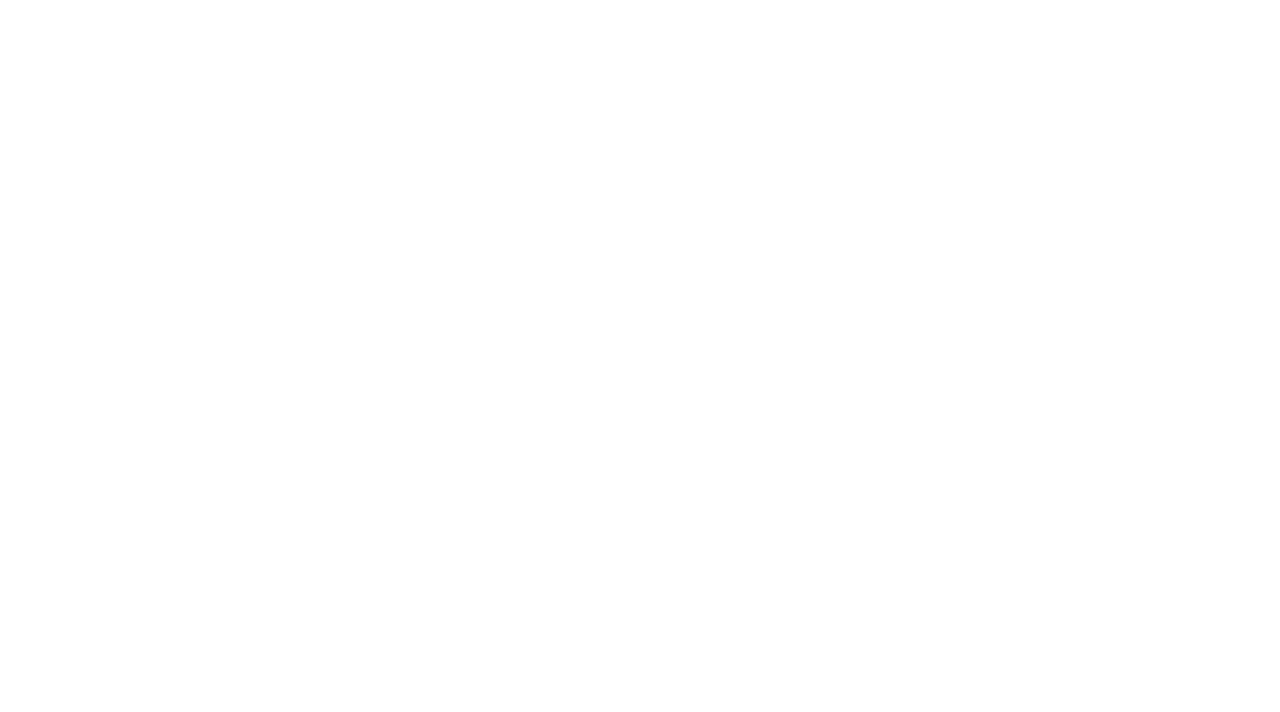
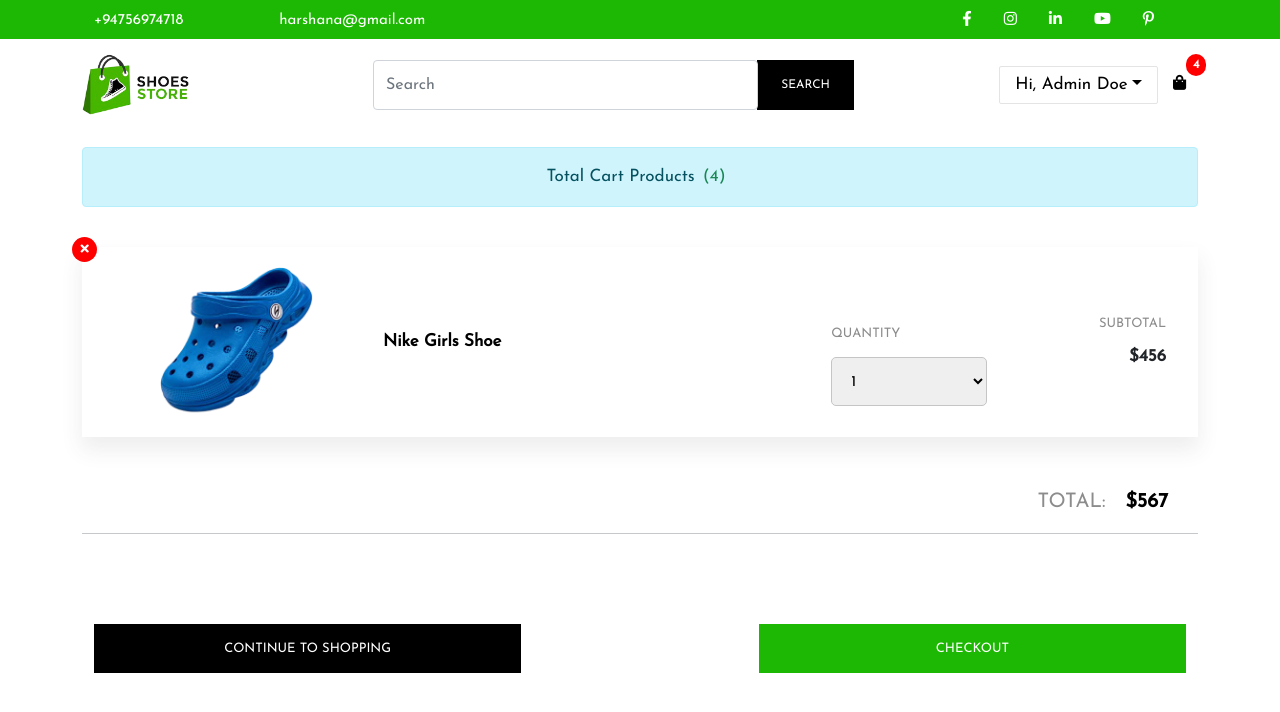
Before and after one commit to Harshana369/ecommcer-project-one-, a React (Create React App) app: page /cart in a window 1280 px wide. Before the commit this address had no page. Shown: the top 712 px of the page. Built offline with nearby package versions, Linux system fonts and the light colour scheme.

Commit message:
Cart screen crate

```diff
--- a/src/App.css
+++ b/src/App.css
@@ -490,3 +490,87 @@ textarea:focus {
 .table-responsive {
   width: 100%;
 }
+
+/* CART */
+.cart-iterm {
+  margin: 40px 0;
+  padding: 20px;
+  background-color: white;
+  box-shadow: 0 12px 20px 1px rgba(64, 64, 64, 0.09);
+  position: relative;
+}
+
+.remove-button {
+  background-color: red;
+  width: 25px;
+  height: 25px;
+  border-radius: 100px;
+  position: absolute;
+  top: -10px;
+  left: -10px;
+  font-size: 12px;
+  color: #ffffff;
+  cursor: pointer;
+}
+.cart-image img {
+  width: 100%;
+  height: 150px;
+  object-fit: contain;
+}
+.cart-text a h4,
+.cart-price h4 {
+  font-size: 17px;
+  font-weight: bold;
+}
+.cart-text p {
+  margin-top: 10px;
+  font-size: 15px;
+  color: #7a7a7a;
+}
+.cart-qty select {
+  width: 100%;
+  font-size: 15px;
+  padding: 15px;
+  border: 1px solid #c5c5c5;
+  border-radius: 5px;
+}
+.cart-qty h6,
+.cart-price h6 {
+  margin-bottom: 15px;
+  color: #8c8c8c;
+  font-size: 13px;
+  text-transform: uppercase;
+}
+.total {
+  margin-top: 50px;
+  margin-bottom: 10px;
+  text-align: end;
+  padding: 0 30px;
+}
+.total .sub {
+  color: #8c8c8c;
+  font-size: 20px;
+  text-transform: uppercase;
+  margin-right: 20px;
+}
+.total .total-price {
+  font-size: 20px;
+  color: #000000;
+  font-weight: bold;
+}
+.cart-buttons {
+  margin: 90px 0;
+}
+.cart-buttons a button,
+.cart-buttons div button {
+  width: 80%;
+  padding: 15px 0;
+  border: 0px;
+  text-transform: uppercase;
+  font-size: 13px;
+  background-color: #1cb803;
+  color: #ffffff;
+}
+.cart-buttons a:nth-child(1) button {
+  background-color: #000000;
+}
--- a/src/App.js
+++ b/src/App.js
@@ -6,7 +6,9 @@ import {BrowserRouter, Routes, Route } from "react-router-dom";
 import SingleProduct from "./screens/SingleProduct";
 import Login from "./screens/Login";
 import Register from "./screens/Register";
-import ProfileScreen from './screens/ProfileScreen'
+import ProfileScreen from './screens/ProfileScreen';
+import CartScreen from "./screens/CartScreen";
+
 const App = () => {
   return (
     <BrowserRouter>
@@ -15,7 +17,8 @@ const App = () => {
         <Route path="/products/:id" element={<SingleProduct />}></Route>
         <Route path="/login" element={<Login />} />
         <Route path="/register" element={<Register />} />
-        <Route path="/profile" element={<ProfileScreen/>}/>
+        <Route path="/profile" element={<ProfileScreen />} />
+        <Route path="/cart" element={<CartScreen />} />
       </Routes>
     </BrowserRouter>
   );
--- a/src/responsive.css
+++ b/src/responsive.css
@@ -94,6 +94,20 @@
   .order-detail {
     margin-top: 20px;
   }
+
+  /* ------------cart------------------ */
+
+  .cart-buttons {
+    margin: 40px 0;
+  }
+  .cart-buttons a button,
+  .cart-buttons .d-flex button {
+    width: 100%;
+  }
+  .total .sub,
+  .total .total-price {
+    font-size: 16px;
+  }
 }
 @media (max-width: 575.98px) {
   /* -----subscribe-------  */
--- /dev/null
+++ b/src/screens/CartScreen.js
@@ -0,0 +1,80 @@
+import React from "react";
+import Header from "./../components/Header";
+import { Link } from "react-router-dom";
+
+const CartScreen = () => {
+  window.scrollTo(0, 0);
+  return (
+    <>
+      <Header />
+      {/* Cart */}
+      <div className="container">
+        {/* <div className=" alert alert-info text-center mt-3">
+          Your cart is empty
+          <Link
+            className="btn btn-success mx-5 px-5 py-3"
+            to="/"
+            style={{
+              fontSize: "12px",
+            }}
+          >
+            SHOPPING NOW
+          </Link>
+        </div> */}
+        <div className=" alert alert-info text-center mt-3">
+          Total Cart Products
+          <Link className="text-success mx-2" to="/cart">
+            (4)
+          </Link>
+        </div>
+        {/* cartiterm */}
+        <div className="cart-iterm row">
+          <div className="remove-button d-flex justify-content-center align-items-center">
+            <i className="fas fa-times"></i>
+          </div>
+          <div className="cart-image col-md-3">
+            <img src="/images/2.png" alt="nike" />
+          </div>
+          <div className="cart-text col-md-5 d-flex align-items-center">
+            <Link to="#">
+              <h4>Nike Girls Shoe</h4>
+            </Link>
+          </div>
+          <div className="cart-qty col-md-2 col-sm-5 mt-md-5 mt-3 mt-md-0 d-flex flex-column justify-content-center">
+            <h6>QUANTITY</h6>
+            <select>
+              <option>1</option>
+              <option>2</option>
+              <option>3</option>
+            </select>
+          </div>
+          <div className="cart-price mt-3 mt-md-0 col-md-2 align-items-sm-end align-items-start  d-flex flex-column justify-content-center col-sm-7">
+            <h6>SUBTOTAL</h6>
+            <h4>$456</h4>
+          </div>
+        </div>
+
+        {/* End of cart iterms */}
+        <div className="total">
+          <span className="sub">total:</span>
+          <span className="total-price">$567</span>
+        </div>
+        <hr />
+        <div className="cart-buttons d-flex align-items-center row">
+          <Link to="/" className="col-md-6 ">
+            <button>Continue To Shopping</button>
+          </Link>
+          <div className="col-md-6 d-flex justify-content-md-end mt-3 mt-md-0">
+            <button>
+              <Link to="/shipping" className="text-white">
+                Checkout
+              </Link>
+            </button>
+          </div>
+        </div>
+      </div>
+    </>
+  );
+};
+
+export default CartScreen;
```
